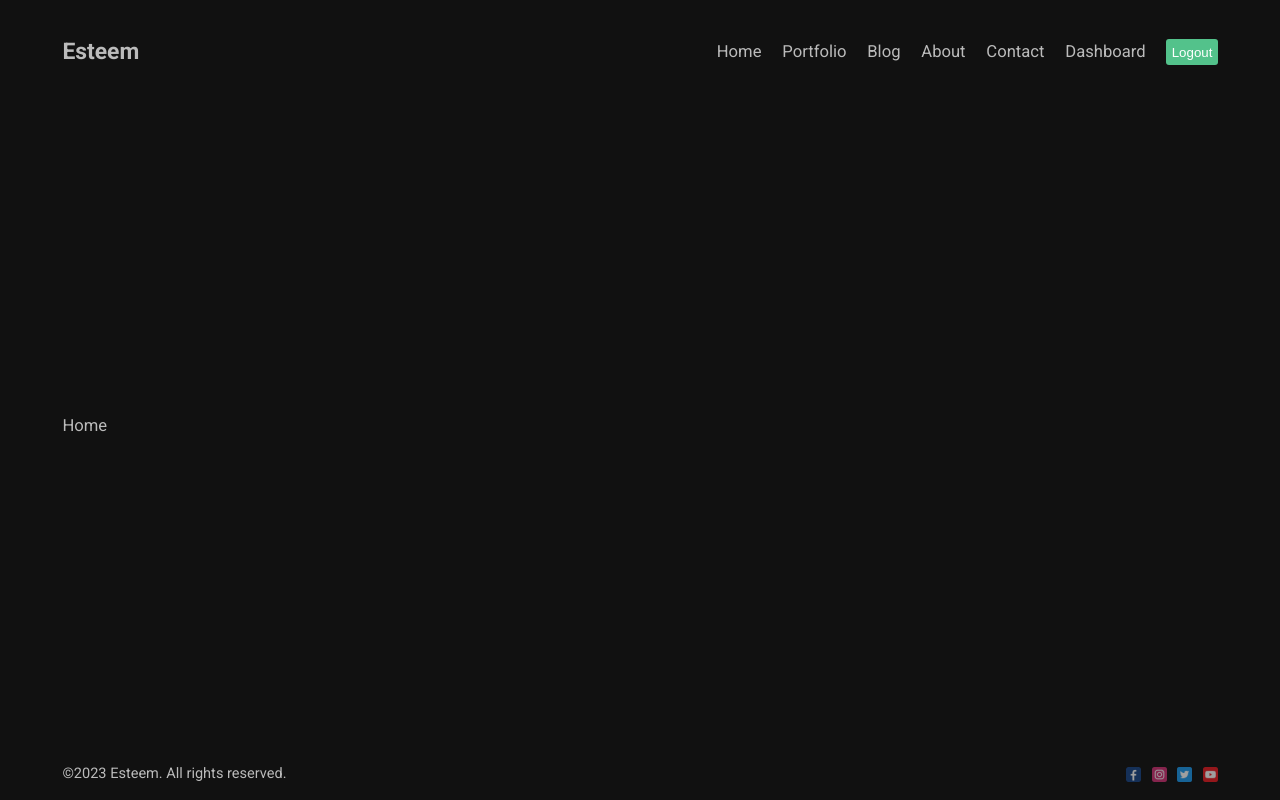
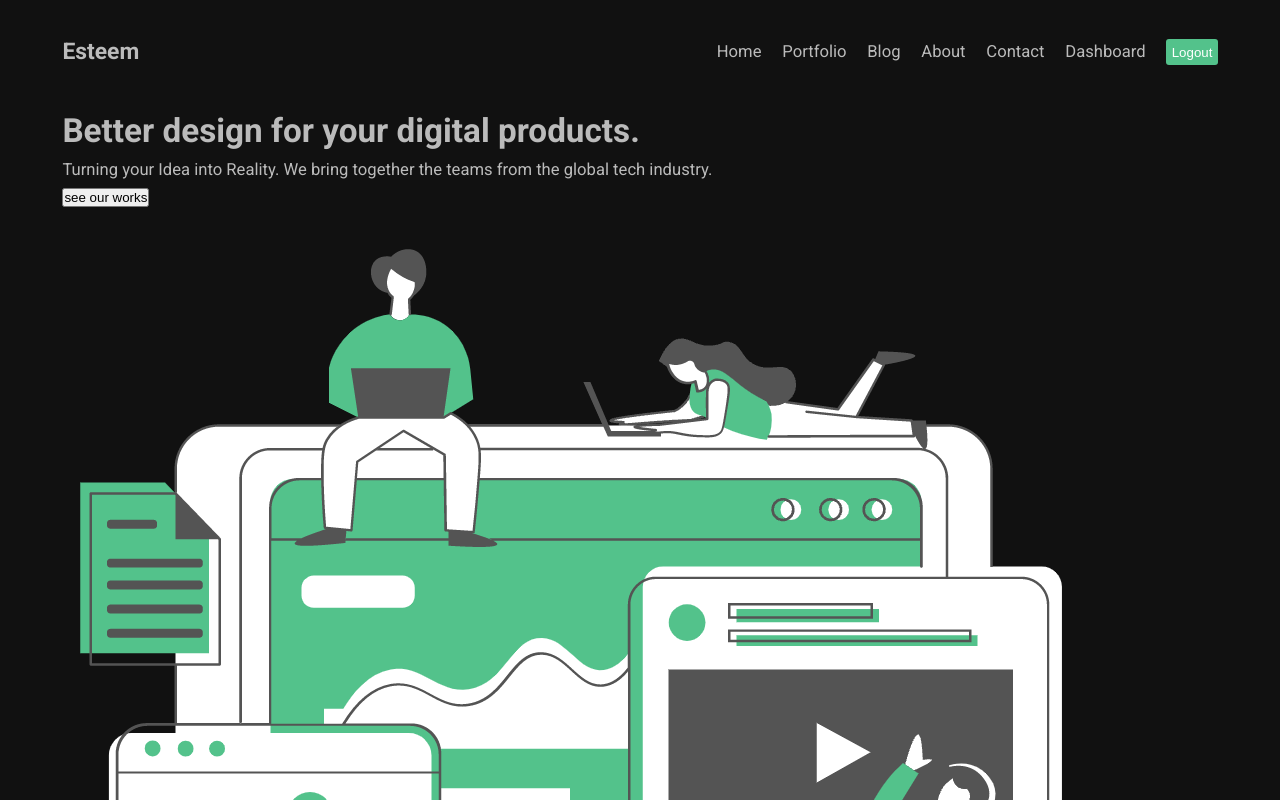
Before and after one commit to esteemayo/next_13, a Next.js app: page / in a window 1280 px wide. Shown: the top 800 px of the page. Built offline with nearby package versions, Linux system fonts and the light colour scheme.

Commit message:
fix: add page' markup

```diff
--- a/src/app/page.jsx
+++ b/src/app/page.jsx
@@ -5,7 +5,19 @@ import styles from './page.module.scss';
 
 const Home = () => {
   return (
-    <div>Home</div>
+    <div className={styles.container}>
+      <div className={styles.item}>
+        <h1>Better design for your digital products.</h1>
+        <p>
+          Turning your Idea into Reality. We bring together the teams from the
+          global tech industry.
+        </p>
+        <button type='button'>see our works</button>
+      </div>
+      <div className={styles.item}>
+        <Image src={Hero} alt='' className={styles.img} />
+      </div>
+    </div>
   );
 }
 
```
